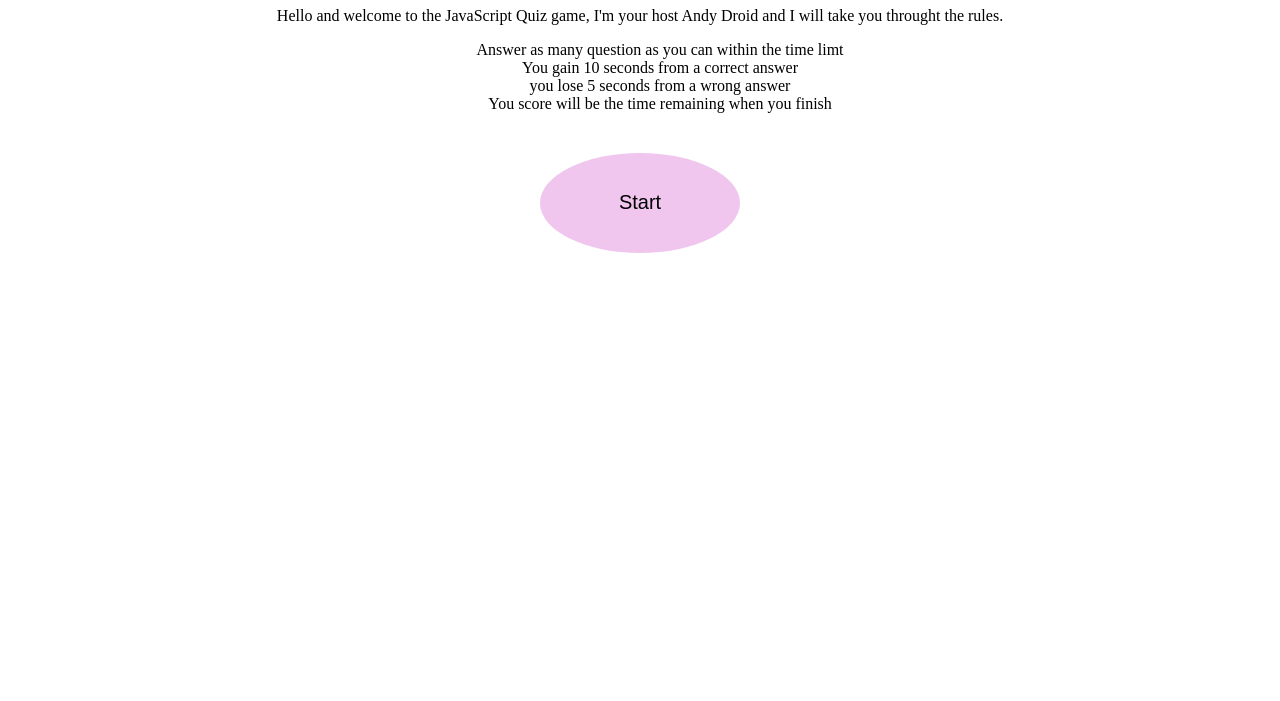
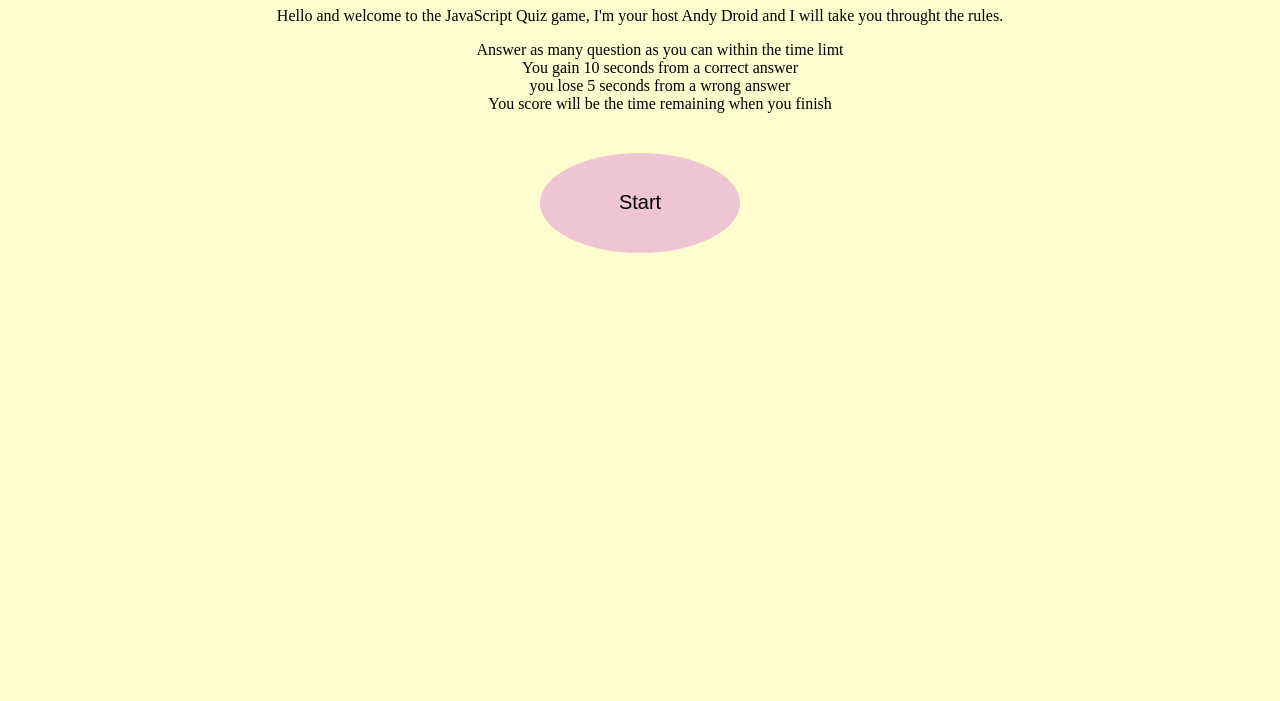
Before and after one commit to Winkler102/js-quiz, a plain HTML site: page index.html in a window 1280 px wide. Shown: the part 99-800 px from the top of the page. Drawn offline with Linux system fonts and the light colour scheme.

Commit message:
Changed background color to cream

```diff
--- a/assets/styles/style.css
+++ b/assets/styles/style.css
@@ -10,6 +10,9 @@
     --buttonhover-color: rgba(218,112,214, 0.5);
     --buttonpress-color: rgba(218,112,214, 0.3);
   }
+body {
+    background-color: #fffdd0;
+}
 
   /*Header Styles*/
   header {
```
